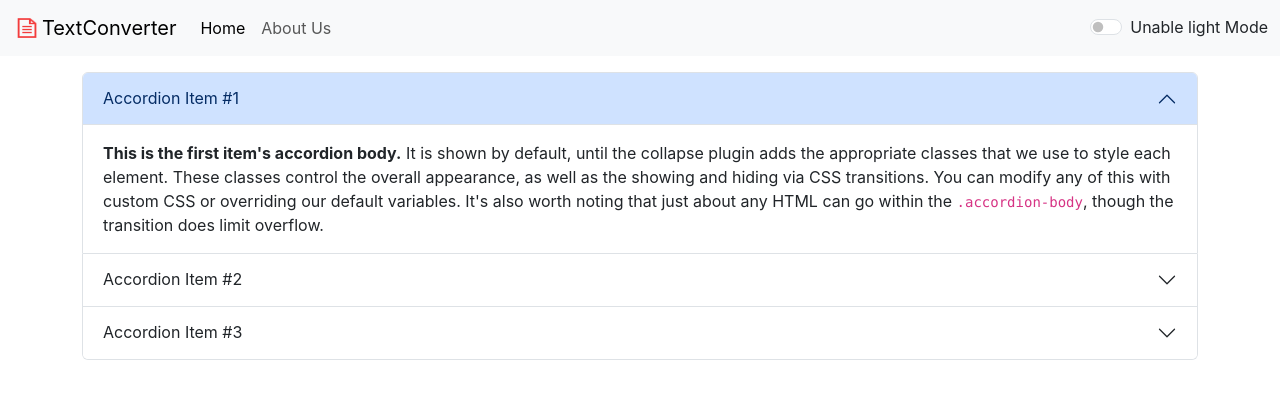
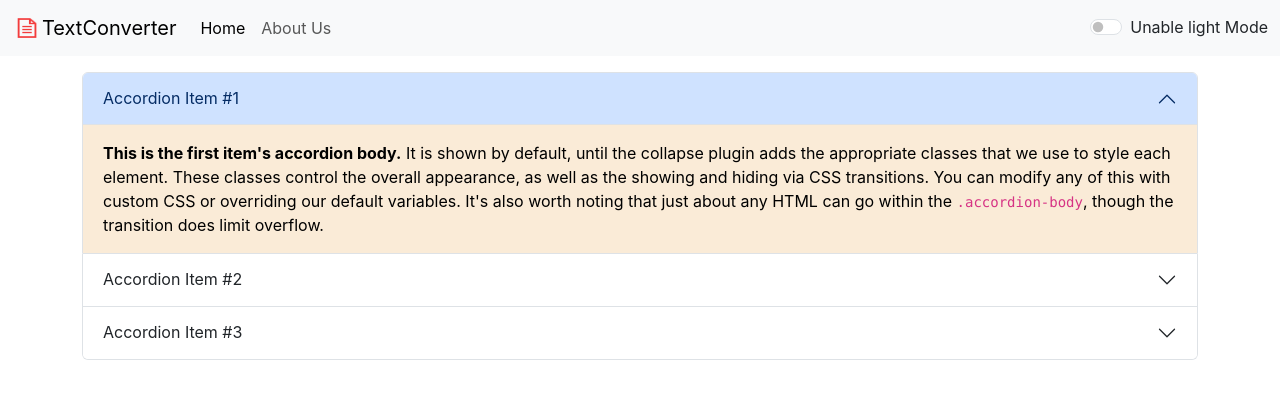
Before and after one commit to rahulkumardeveloper/TextConverter, a React (Create React App) app: page /about in a window 1280 px wide. Shown: the top 398 px of the page. Built offline with nearby package versions, Linux system fonts and the light colour scheme.

Commit message:
added React-Routing

```diff
--- a/src/App.js
+++ b/src/App.js
@@ -46,7 +46,7 @@ function App() {
           <Alert showAlert={showAlert} alert={alert} />
           <Routes>
             <Route path="/" element={<Textarea className="container my-3" modeStatus={mode} showAlert={showAlert} />} />
-            <Route path="/about" element={<About />} />
+            <Route path="/about" element={<About modeStatus={mode} />} />
           </Routes>
         </div>
       </BrowserRouter >
--- a/src/Components/About.js
+++ b/src/Components/About.js
@@ -1,6 +1,8 @@
 import React from 'react';
 
-export default function About() {
+export default function About(props) {
+
+
     return (
         <div className='container my-3'>
             <div className="accordion" id="accordionExample">
@@ -11,7 +13,8 @@ export default function About() {
                         </button>
                     </h2>
                     <div id="collapseOne" className="accordion-collapse collapse show" aria-labelledby="headingOne" data-bs-parent="#accordionExample">
-                        <div className="accordion-body">
+                        <div className="accordion-body"
+                            style={{ color: props.modeStatus === 'dark' ? 'chartreuse' : 'black', backgroundColor: props.modeStatus === 'light' ? 'antiquewhite' : 'black' }}>
                             <strong>This is the first item's accordion body.</strong> It is shown by default, until the collapse plugin adds the appropriate classes that we use to style each element. These classes control the overall appearance, as well as the showing and hiding via CSS transitions. You can modify any of this with custom CSS or overriding our default variables. It's also worth noting that just about any HTML can go within the <code>.accordion-body</code>, though the transition does limit overflow.
                         </div>
                     </div>
```
